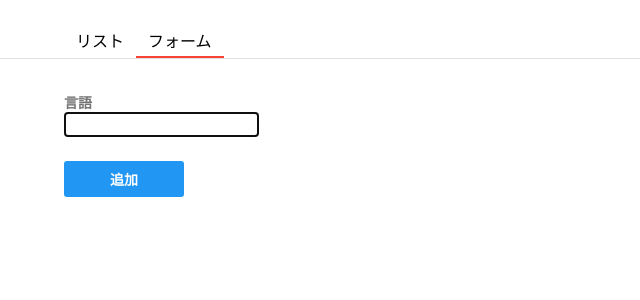
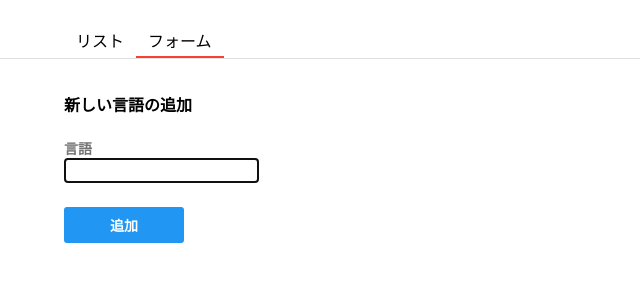
Before and after one commit to marieono/React-Tutorlal, a React (Create React App) app: page / in a window 1280 px wide. Both pictures are taken after a click on the item "フォーム". Shown: the top 300 px of the page, without its empty margins (0-640 px from the left). Built offline with nearby package versions, Linux system fonts and the light colour scheme; the HTML template or start-up script is replaced by a standard one.

Commit message:
誤字修正

```diff
--- a/src/FormModal.js
+++ b/src/FormModal.js
@@ -23,7 +23,7 @@ export class FormModal extends React.Component {
         return (
             < Modal >
                 <Container>
-                    <div>本当に作成しますか</div>
+                    <div>本当に作成しますか？</div>
                     <ButtonWrapper>
                         <Button onClick={cancel}>Cancel</Button>
                         <Button onClick={confirm}>OK</Button>
--- a/src/From.js
+++ b/src/From.js
@@ -41,7 +41,7 @@ export class Form extends React.Component {
         const { onAddLang } = this.props;
 
         return (
-            < TabBodyContainer titile="新しい言語の追加">
+            < TabBodyContainer title="新しい言語の追加">
                 <form onSubmit={(e) => this.submitForm(e)}>
                     <div>
                         <Label>言語</Label>
```
